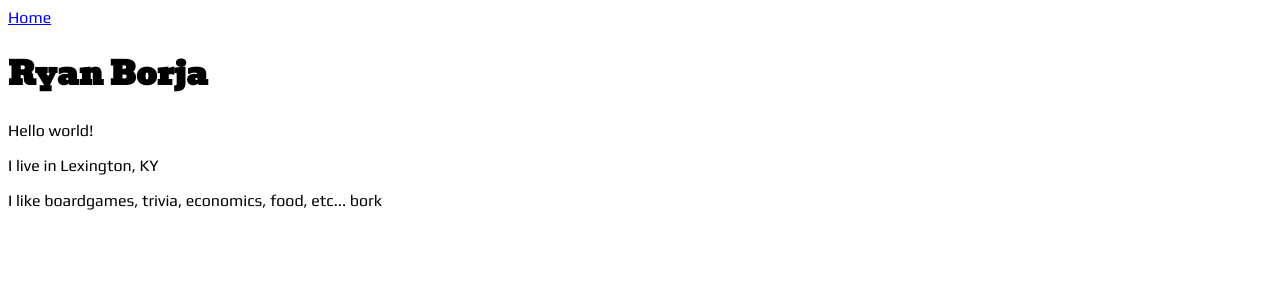
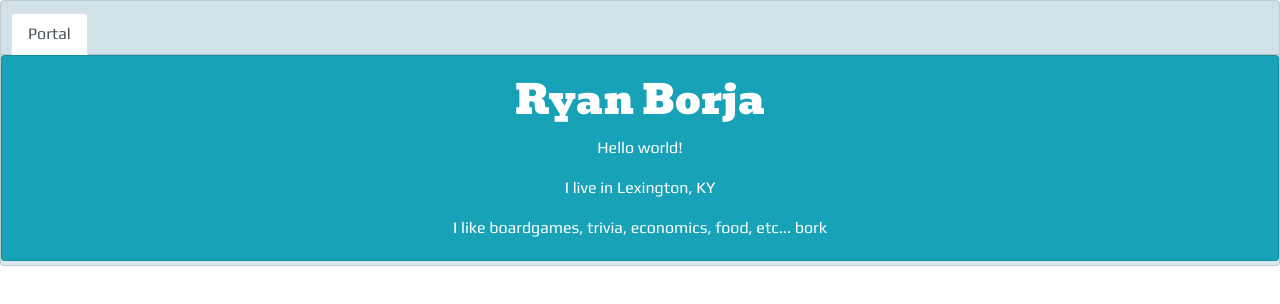
Before and after one commit to emberborja/portal, a plain HTML site: page app/people/ryan.html in a window 1280 px wide. Drawn offline with nearby package versions, Linux system fonts and the light colour scheme.

Commit message:
add bootstrap

```diff
--- a/app/people/ryan.html
+++ b/app/people/ryan.html
@@ -1,15 +1,30 @@
 <html>
   <head>
     <title>Ryan Borja</title>
-    <link href="https://fonts.googleapis.com/css?family=Bevan|Play" rel="stylesheet">
-  	<link rel="stylesheet" href="../css/main.css" type="text/css">
+    <meta name="viewport" content="width=device-width, initial-scale=1, shrink-to-fit=no">
+	<link rel="stylesheet" href="https://stackpath.bootstrapcdn.com/bootstrap/4.1.1/css/bootstrap.min.css" integrity="sha384-WskhaSGFgHYWDcbwN70/dfYBj47jz9qbsMId/iRN3ewGhXQFZCSftd1LZCfmhktB" crossorigin="anonymous">
+<link rel="stylesheet" type="text/css" href="../css/main.css">
   </head>
-  <body>
-    <a href="../index.html">Home</a>
-    <div class="content-block">
-    <h1>Ryan Borja</h1>
-    <p> Hello world!</p>
-    <p>I live in Lexington, KY</p>
-    <p>I like boardgames, trivia, economics, food, etc... bork</p>
-  </body>
+  <body class"container">
+    <div class="card text-center">
+  <div class="card-header">
+    <ul class="nav nav-tabs card-header-tabs">
+      <li class="nav-item">
+        <a class="nav-link active" href="../index.html">Portal</a>
+      </li>
+    </ul>
+  </div>
+    <div class="card text-center mb-1 bg-info text-white">
+      <div class="card-body">
+        <h1 class="card-title">Ryan Borja</h1>
+        <p class="card-text"> Hello world!</p>
+        <p class="card-text">I live in Lexington, KY</p>
+        <p class="card-text">I like boardgames, trivia, economics, food, etc... bork</p>
+      </div>
+    </div>
+
+<script src="https://code.jquery.com/jquery-3.3.1.slim.min.js" integrity="sha384-q8i/X+965DzO0rT7abK41JStQIAqVgRVzpbzo5smXKp4YfRvH+8abtTE1Pi6jizo" crossorigin="anonymous"></script>
+<script src="https://cdnjs.cloudflare.com/ajax/libs/popper.js/1.14.3/umd/popper.min.js" integrity="sha384-ZMP7rVo3mIykV+2+9J3UJ46jBk0WLaUAdn689aCwoqbBJiSnjAK/l8WvCWPIPm49" crossorigin="anonymous"></script>
+ <script src="https://stackpath.bootstrapcdn.com/bootstrap/4.1.1/js/bootstrap.min.js" integrity="sha384-smHYKdLADwkXOn1EmN1qk/HfnUcbVRZyYmZ4qpPea6sjB/pTJ0euyQp0Mk8ck+5T" crossorigin="anonymous"></script>
+</body>
 </html>
```
